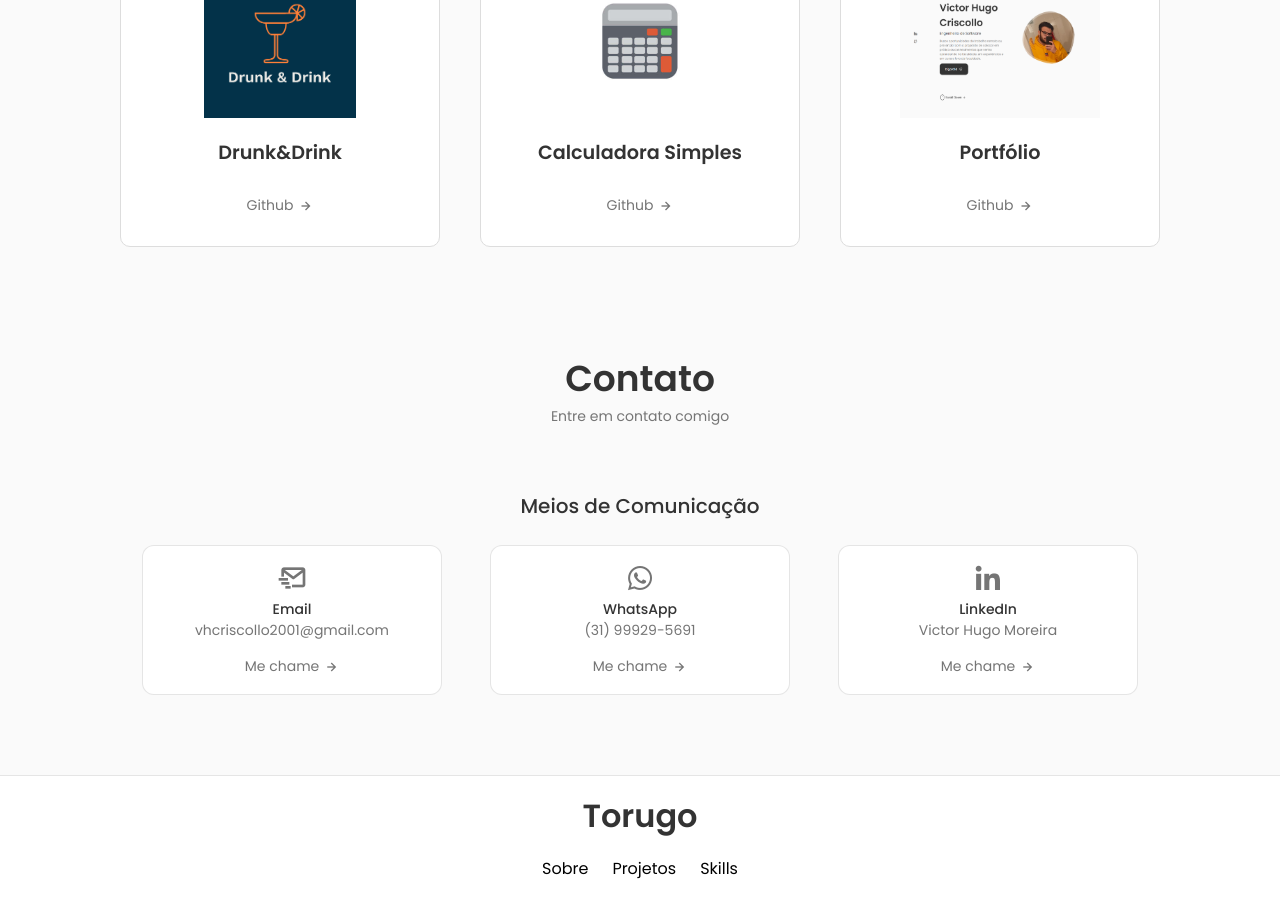
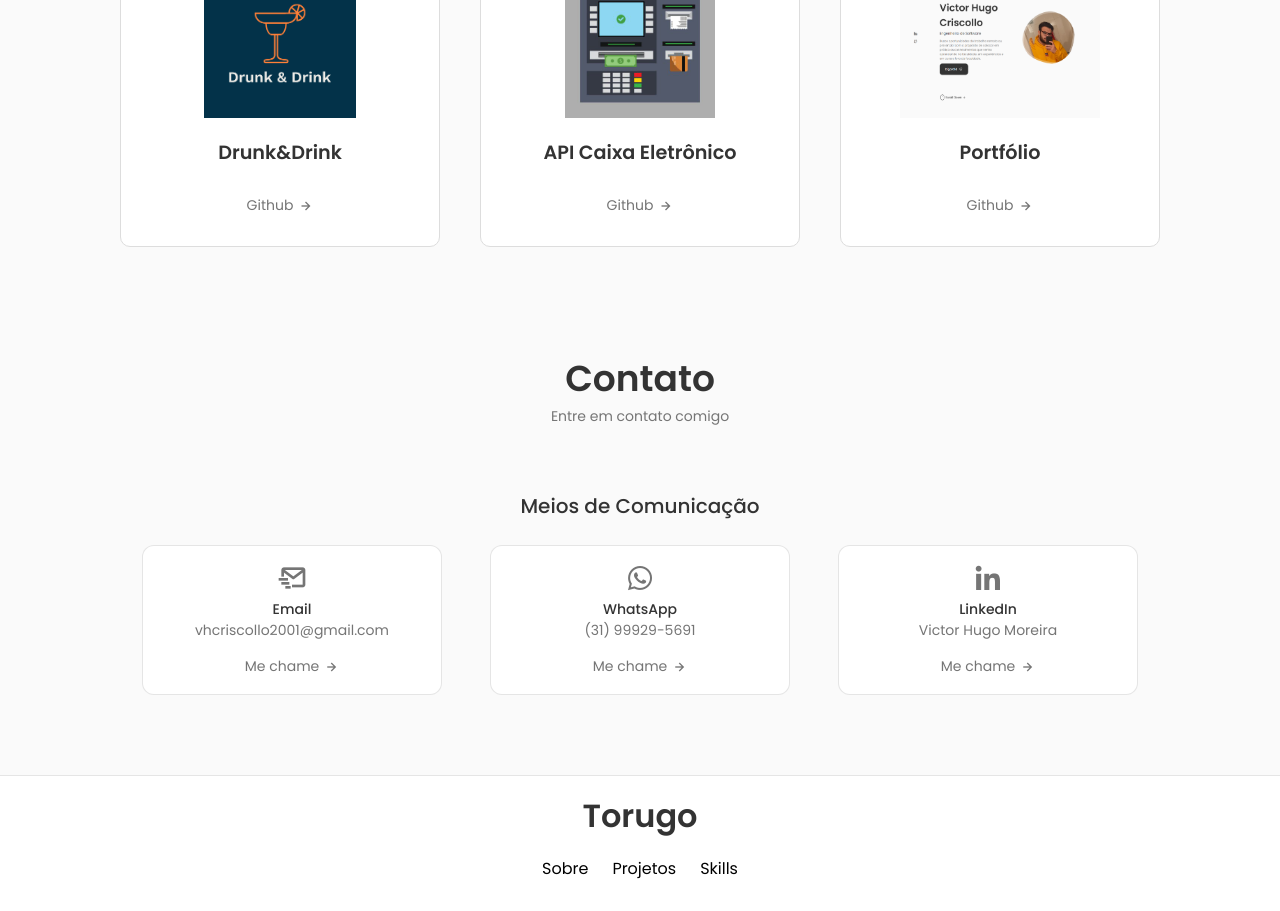
Before and after one commit to Torugo38/PortifolioV2.5, a React (Create React App) app: page / in a window 1280 px wide. Shown: the part 3100-4011 px from the top of the page. Built offline with nearby package versions, Linux system fonts and the light colour scheme.

Commit message:
Update projeto

```diff
--- a/src/components/projetos/Projetos.jsx
+++ b/src/components/projetos/Projetos.jsx
@@ -20,8 +20,8 @@ const Projetos = () => {
         </div>
         <div className="projeto-box">
           <img src={project2Img} alt="Project 2" className="project-img" />
-          <h3 className="project-title">Calculadora Simples</h3>
-          <a href="https://github.com/Torugo38/Calculadora-Simples" className="projeto__button" target="_blank" rel="noopener noreferrer">Github
+          <h3 className="project-title">API Caixa Eletrônico</h3>
+          <a href="https://github.com/Torugo38/api-caixa-eletronico" className="projeto__button" target="_blank" rel="noopener noreferrer">Github
                         <i className="bx bx-right-arrow-alt projeto__button-icon"></i></a>
         </div>
         <div className="projeto-box">
```
Also changed, not shown: src/assets/project-2.jpg.
